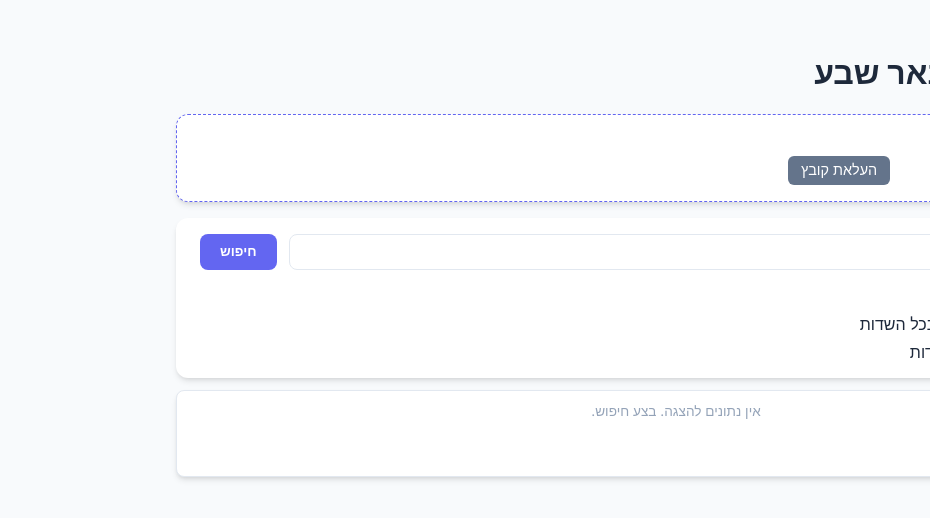
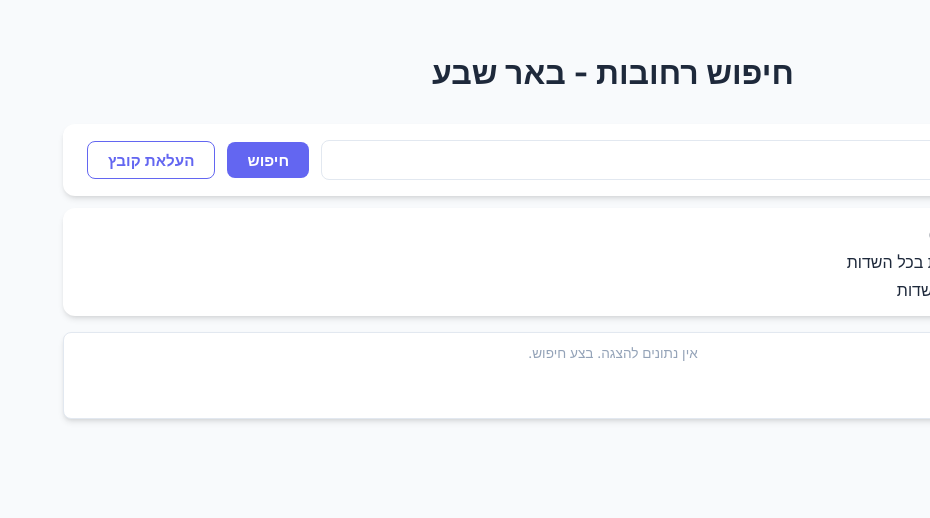
Before and after one commit to ariel770/Beer-Sheva-Streets-Search, a React (Vite) app in the folder frontend/: page / in a window 1280 px wide. Shown: the top 518 px of the page, without its empty margins (350-1280 px from the left). Built offline with nearby package versions, Linux system fonts and the light colour scheme.

Commit message:
feat(ui): unify search and upload actions in a single bar and add file validation

```diff
--- a/frontend/src/App.tsx
+++ b/frontend/src/App.tsx
@@ -1,4 +1,4 @@
-import { useState, useEffect } from 'react'
+import { useState, useEffect, useRef } from 'react'
 
 interface Street {
     id: string;
@@ -15,9 +15,9 @@ function App() {
     const [results, setResults] = useState<Street[]>([]);
     const [loading, setLoading] = useState(false);
     const [uploading, setUploading] = useState(false);
-    const [file, setFile] = useState<File | null>(null);
     const [uploadStatus, setUploadStatus] = useState<string>('');
     const [showNoResultsToast, setShowNoResultsToast] = useState(false);
+    const fileInputRef = useRef<HTMLInputElement>(null);
 
     const handleSearch = async () => {
         if (!query.trim()) return;
@@ -38,7 +38,6 @@ function App() {
         }
     };
 
-    // Auto-hide toast after 3 seconds
     useEffect(() => {
         if (showNoResultsToast) {
             const timer = setTimeout(() => {
@@ -59,10 +58,22 @@ function App() {
         }
     };
 
-    const handleUpload = async () => {
+    const handleFileChange = async (e: React.ChangeEvent<HTMLInputElement>) => {
+        const file = e.target.files?.[0];
         if (!file) return;
+
+        // Basic check for file type
+        const fileName = file.name.toLowerCase();
+        const isCompatible = fileName.endsWith('.csv') || fileName.endsWith('.txt') || file.type === 'text/csv' || file.type === 'text/plain';
+
+        if (!isCompatible) {
+            setUploadStatus('סוג הקובץ אינו מתאים. אנא העלה קובץ טקסט/CSV.');
+            fileInputRef.current!.value = ''; // Reset
+            return;
+        }
+
         setUploading(true);
-        setUploadStatus('');
+        setUploadStatus('מעלה...');
         const formData = new FormData();
         formData.append('file', file);
 
@@ -72,15 +83,16 @@ function App() {
                 body: formData,
             });
             if (response.ok) {
-                setUploadStatus('הקובץ הועלה ונשמר בהצלחה!');
+                setUploadStatus('הקובץ הועלה בהצלחה!');
             } else {
-                setUploadStatus('שגיאה בהעלאת הקובץ');
+                setUploadStatus('שגיאה בעיבוד הקובץ בשרת');
             }
         } catch (error) {
             console.error('Upload failed:', error);
             setUploadStatus('שגיאה בתקשורת עם השרת');
         } finally {
             setUploading(false);
+            fileInputRef.current!.value = ''; // Reset for next upload
         }
     };
 
@@ -96,39 +108,44 @@ function App() {
                 <h1>חיפוש רחובות - באר שבע</h1>
             </header>
 
-            <div className="upload-section">
-                <h3>העלאת קובץ רחובות (CSV)</h3>
-                <div className="upload-controls">
-                    <input
-                        type="file"
-                        accept=".csv"
-                        onChange={(e) => setFile(e.target.files?.[0] || null)}
-                    />
-                    <button
-                        onClick={handleUpload}
-                        disabled={!file || uploading}
-                        className="upload-btn"
-                    >
-                        {uploading ? 'מעלה...' : 'העלאת קובץ'}
-                    </button>
-                </div>
-                {uploadStatus && <p className="upload-status">{uploadStatus}</p>}
-            </div>
-
-            <div className="search-container">
-                <div className="search-field">
+            <div className="action-bar">
+                <div className="search-input-wrapper">
                     <input
                         type="text"
-                        placeholder="הכנס שם רחוב..."
+                        placeholder="הכנס שם רחוב לחיפוש..."
                         value={query}
                         onChange={(e) => setQuery(e.target.value)}
                         onKeyDown={(e) => e.key === 'Enter' && handleSearch()}
                     />
-                    <button className="search-btn" onClick={handleSearch} disabled={loading}>
-                        {loading ? 'מחפש...' : 'חיפוש'}
-                    </button>
                 </div>
 
+                <button
+                    className="btn btn-primary"
+                    onClick={handleSearch}
+                    disabled={loading}
+                >
+                    {loading ? 'מחפש...' : 'חיפוש'}
+                </button>
+
+                <input
+                    type="file"
+                    ref={fileInputRef}
+                    className="file-input-hidden"
+                    onChange={handleFileChange}
+                />
+
+                <button
+                    className="btn btn-secondary"
+                    onClick={() => fileInputRef.current?.click()}
+                    disabled={uploading}
+                >
+                    {uploading ? 'מעלה...' : 'העלאת קובץ'}
+                </button>
+            </div>
+
+            {uploadStatus && <p className="status-text">{uploadStatus}</p>}
+
+            <div className="radio-group-container">
                 <div className="radio-group">
                     <label className="radio-option">
                         <input
--- a/frontend/src/index.css
+++ b/frontend/src/index.css
@@ -11,7 +11,6 @@
   --radius: 12px;
   --shadow: 0 4px 6px -1px rgb(0 0 0 / 0.1), 0 2px 4px -2px rgb(0 0 0 / 0.1);
   --row-alt: #ecfdf5 !important;
-  /* Slightly more visible Light Green */
 }
 
 body {
@@ -24,48 +23,21 @@ body {
 }
 
 #root {
-  max-width: 1000px;
+  max-width: 1100px;
   margin: 0 auto;
   padding: 2rem;
 }
 
-.upload-section {
-  background: white;
-  padding: 1rem;
-  border-radius: var(--radius);
-  box-shadow: var(--shadow);
-  margin-bottom: 1rem;
-  border: 1px dashed var(--primary);
+header {
+  margin-bottom: 2rem;
+  text-align: center;
 }
 
-.upload-section h3 {
-  margin: 0 0 0.5rem 0;
-  font-size: 0.9rem;
-}
-
-.upload-controls {
+/* Unified Action Bar */
+.action-bar {
   display: flex;
-  gap: 1rem;
+  gap: 0.75rem;
   align-items: center;
-}
-
-.upload-btn {
-  padding: 0.4rem 0.8rem;
-  background-color: var(--primary);
-  color: white;
-  border: none;
-  border-radius: 6px;
-  cursor: pointer;
-  font-weight: 500;
-  font-size: 0.9rem;
-}
-
-.upload-btn:disabled {
-  background-color: var(--text-muted);
-  cursor: not-allowed;
-}
-
-.search-container {
   background: var(--card-bg);
   padding: 1rem 1.5rem;
   border-radius: var(--radius);
@@ -73,33 +45,72 @@ body {
   margin-bottom: 0.75rem;
 }
 
-.search-field {
-  display: flex;
-  gap: 0.75rem;
-  margin-bottom: 1rem;
+.search-input-wrapper {
+  flex: 1;
 }
 
-input[type="text"] {
-  flex: 1;
-  padding: 0.5rem 1rem;
+.search-input-wrapper input {
+  width: 100%;
+  padding: 0.6rem 1rem;
   border: 1px solid var(--border);
   border-radius: 8px;
   font-size: 1rem;
   outline: none;
+  box-sizing: border-box;
 }
 
-input[type="text"]:focus {
+.search-input-wrapper input:focus {
   border-color: var(--primary);
 }
 
-button.search-btn {
-  padding: 0.5rem 1.25rem;
-  background-color: var(--primary);
-  color: white;
+.btn {
+  padding: 0.6rem 1.25rem;
   border: none;
   border-radius: 8px;
   font-weight: 600;
   cursor: pointer;
+  white-space: nowrap;
+  transition: all 0.2s;
+  font-size: 0.95rem;
+}
+
+.btn-primary {
+  background-color: var(--primary);
+  color: white;
+}
+
+.btn-primary:hover {
+  background-color: var(--primary-hover);
+}
+
+.btn-secondary {
+  background-color: white;
+  color: var(--primary);
+  border: 1px solid var(--primary);
+}
+
+.btn-secondary:hover {
+  background-color: #f5f3ff;
+}
+
+.btn:disabled {
+  background-color: var(--text-muted);
+  border-color: var(--text-muted);
+  cursor: not-allowed;
+  color: white;
+}
+
+/* Hide file input but keep functional */
+.file-input-hidden {
+  display: none;
+}
+
+.radio-group-container {
+  background: var(--card-bg);
+  padding: 1rem 1.5rem;
+  border-radius: var(--radius);
+  box-shadow: var(--shadow);
+  margin-bottom: 1rem;
 }
 
 .radio-group {
@@ -118,17 +129,15 @@ button.search-btn {
 
 .radio-option input[type="radio"] {
   transform: scale(1.8);
-  /* Re-adjust scale slightly */
   margin: 0 8px;
 }
 
-/* Results window: even smaller height for exactly ~2 rows */
+/* Results window */
 .results-window {
   background: var(--card-bg);
   border-radius: 8px;
   box-shadow: var(--shadow);
   height: 85px;
-  /* Forced smaller height */
   overflow-y: auto;
   border: 1px solid var(--border);
 }
@@ -141,7 +150,6 @@ button.search-btn {
 
 .results-table thead {
   display: none !important;
-  /* Force hide headers */
 }
 
 .results-table td {
@@ -154,7 +162,6 @@ button.search-btn {
   white-space: nowrap;
 }
 
-/* Explicit zebra striping with !important to prevent any override */
 .results-table tr:nth-child(odd) {
   background-color: var(--row-alt) !important;
 }
@@ -173,6 +180,13 @@ button.search-btn {
   font-size: 0.7rem;
 }
 
+.status-text {
+  font-size: 0.85rem;
+  margin-top: 0.5rem;
+  text-align: center;
+  color: var(--primary);
+}
+
 /* Toast */
 .toast-container {
   position: fixed;
@@ -185,9 +199,9 @@ button.search-btn {
 .toast {
   background: #334155;
   color: white;
-  padding: 8px 20px;
-  border-radius: 20px;
-  box-shadow: 0 4px 6px rgba(0, 0, 0, 0.1);
+  padding: 10px 24px;
+  border-radius: 30px;
+  box-shadow: 0 10px 15px -3px rgba(0, 0, 0, 0.2);
   animation: fadeInOut 3s forwards;
 }
 
```
